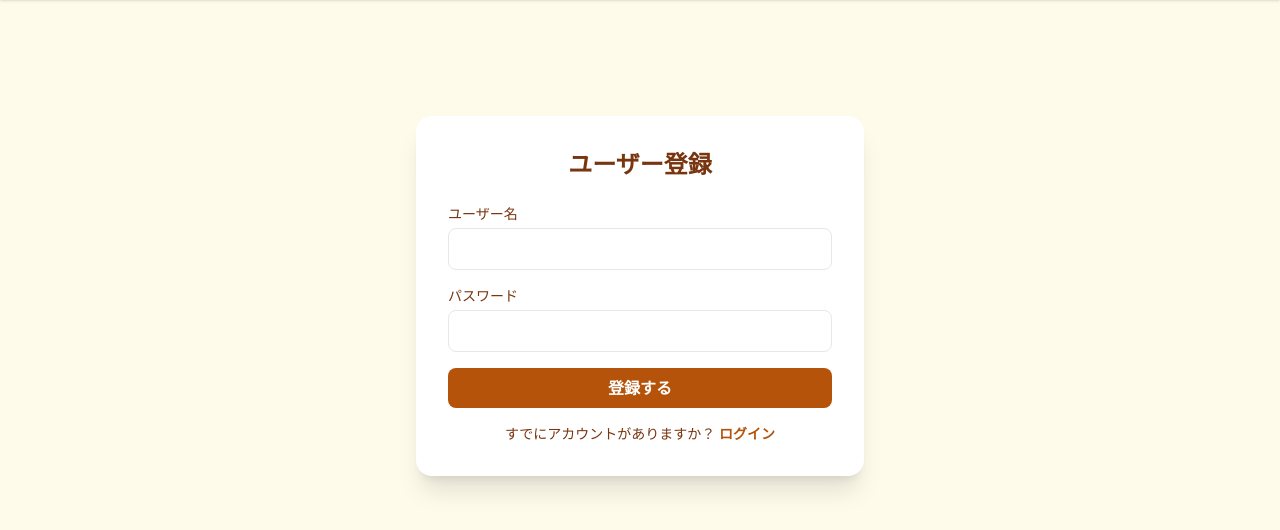
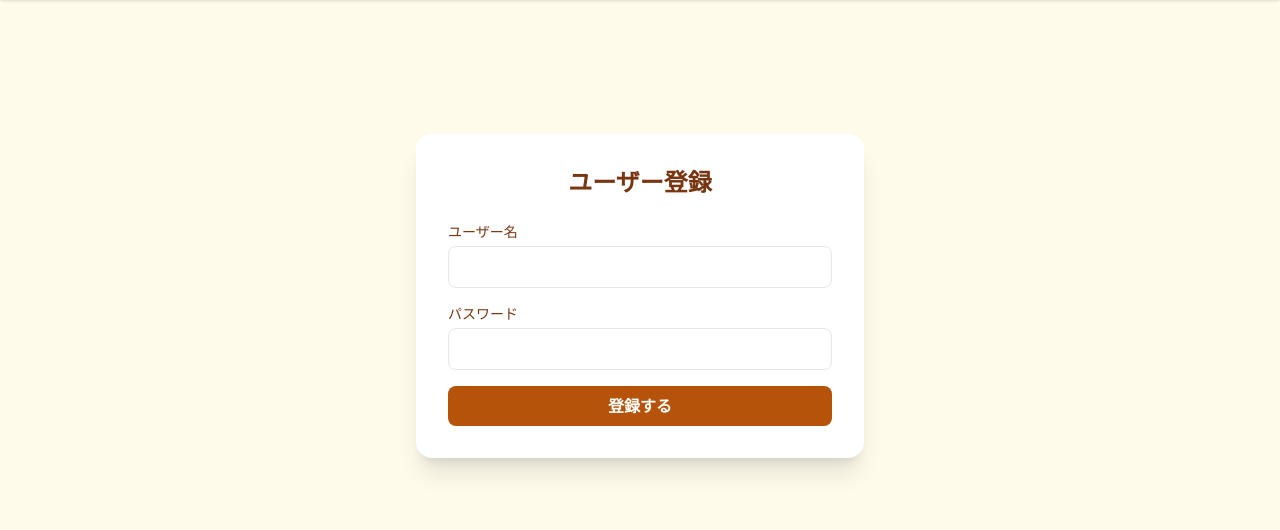
Before and after one commit to tna28312-source/zaiko_app, a Flask app: page /register in a window 1280 px wide. Shown: the part 60-590 px from the top of the page. Run offline with Flask 3, Linux system fonts and the light colour scheme; some libraries are stand-ins or nearby versions.

Commit message:
ユーザー登録画面ログインリンク削除

```diff
--- a/templates/register.html
+++ b/templates/register.html
@@ -47,15 +47,6 @@
       </button>
 
     </form>
-
-    <!-- ログインへ -->
-    <p class="text-center text-sm mt-4">
-      すでにアカウントがありますか？
-      <a href="{{ url_for('login') }}" class="text-amber-700 font-semibold">
-        ログイン
-      </a>
-    </p>
-
   </div>
 </div>
 {% endblock %}
```
